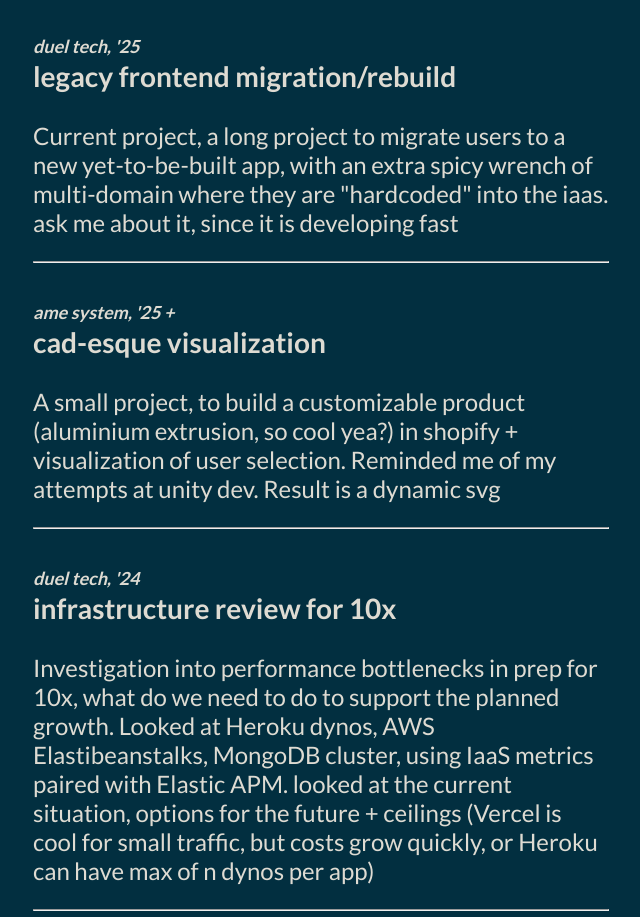
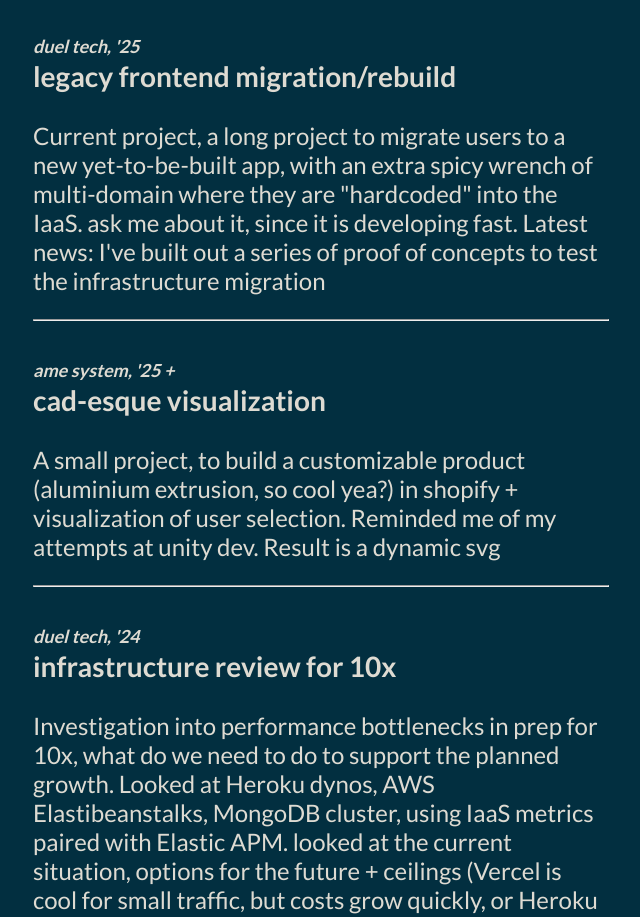
Before and after one commit to nova93/nova93, a Next.js app: page /me in a window 1280 px wide. Shown: the part 1180-2097 px from the top of the page, without its empty margins (331-971 px from the left). Built offline with nearby package versions, Linux system fonts and the light colour scheme.

Commit message:
update to current project

```diff
--- a/src/pages/me.tsx
+++ b/src/pages/me.tsx
@@ -50,8 +50,9 @@ const MePage = () => (
         <p>
           Current project, a long project to migrate users to a new
           yet-to-be-built app, with an extra spicy wrench of multi-domain where
-          they are &quot;hardcoded&quot; into the iaas. ask me about it, since
-          it is developing fast
+          they are &quot;hardcoded&quot; into the IaaS. ask me about it, since
+          it is developing fast. Latest news: I&apos;ve built out a series of
+          proof of concepts to test the infrastructure migration
         </p>
       </article>
       <hr />
```
